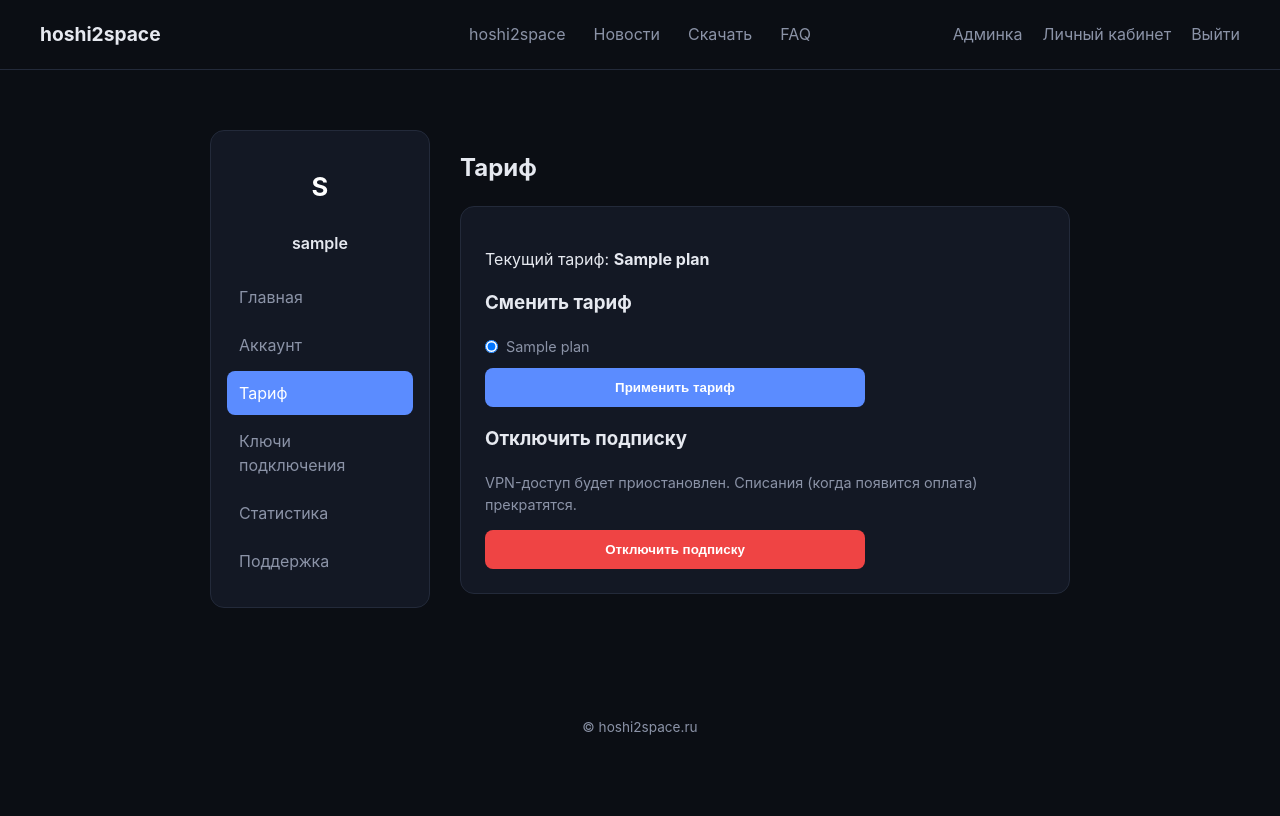
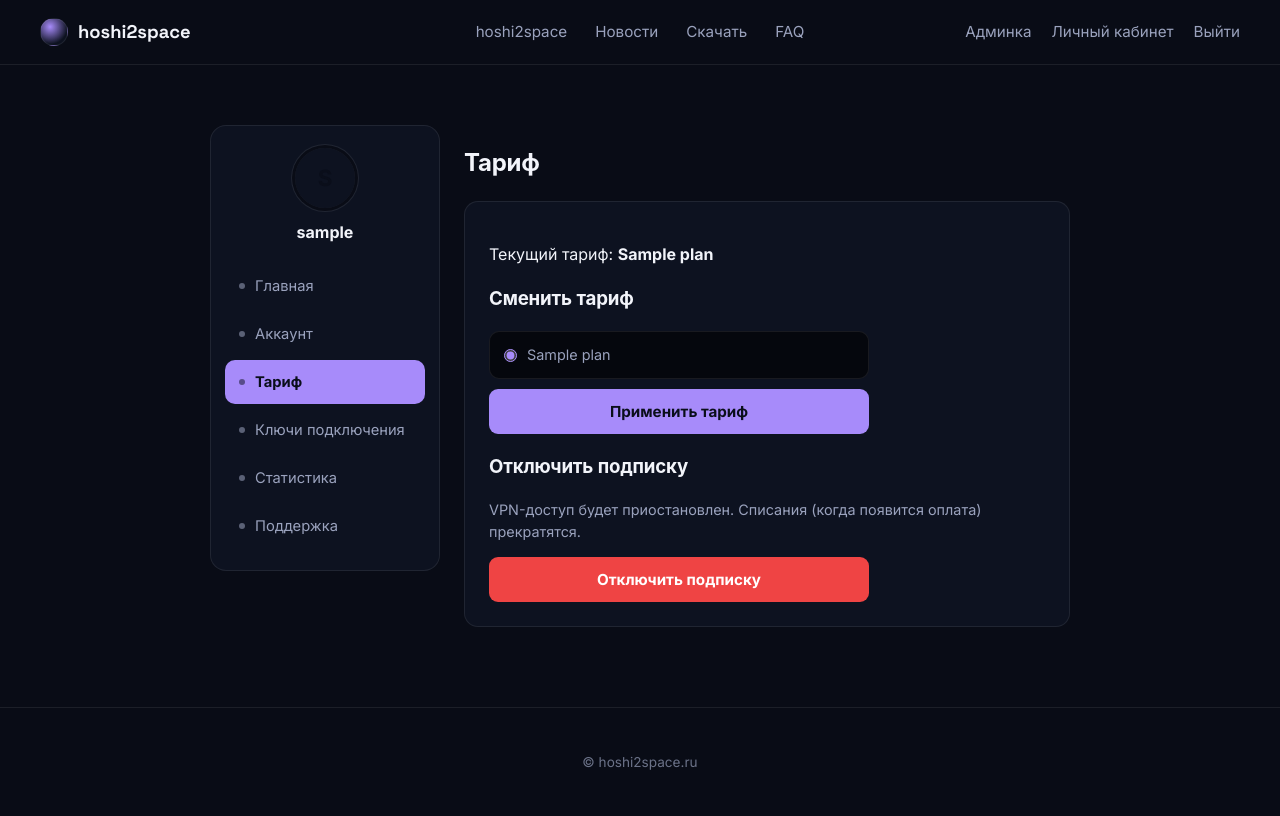
Before and after one commit to HoshiNoHito/hoshi2space_VPN, a FastAPI app: page /dashboard/plan in a window 1280 px wide. Before the commit the page ends 735 px from the top, so only its background shows below. Run offline with FastAPI, Linux system fonts and the light colour scheme; the visitor is signed in with stand-in values (Sample User, id 1); tables that the repository leaves empty hold one stand-in row (values such as "Sample post").

Commit message:
Add files via upload

```diff
--- a/app/static/style.css
+++ b/app/static/style.css
@@ -1,32 +1,71 @@
 :root {
-    --bg: #0b0e14;
-    --surface: #131824;
+    --bg: #090c16;
+    --surface: #0d1220;
     --border: #232a3a;
-    --text: #e6e9f0;
-    --muted: #8b93a7;
-    --accent: #5b8cff;
+    --border-soft: rgba(255,255,255,0.08);
+    --text: #f2f4fa;
+    --muted: #9aa2bd;
+    --muted-dim: #6b7288;
+    --accent: #a78bfa;
+    --accent-ink: #0a0e1a;
+    --teal: #5eead4;
+    --danger: #ef4444;
+    --danger-text: #ff6b6b;
+    --ok: #4ade80;
+    --font-head: "Space Grotesk", -apple-system, BlinkMacSystemFont, "Segoe UI", sans-serif;
+    --font-body: "Inter", -apple-system, BlinkMacSystemFont, "Segoe UI", Roboto, sans-serif;
+    --font-mono: "JetBrains Mono", ui-monospace, monospace;
 }
 
 * { box-sizing: border-box; }
 
 body {
     margin: 0;
-    font-family: -apple-system, BlinkMacSystemFont, "Segoe UI", Roboto, sans-serif;
+    font-family: var(--font-body);
     background: var(--bg);
     color: var(--text);
     line-height: 1.5;
 }
 
+h1, h2, h3, h4 { font-family: var(--font-head); font-weight: 700; letter-spacing: -0.01em; }
+
+/* --- Top nav --- */
 .nav {
     display: grid;
     grid-template-columns: 1fr auto 1fr;
     align-items: center;
-    padding: 20px 40px;
-    border-bottom: 1px solid var(--border);
+    padding: 18px 40px;
+    border-bottom: 1px solid var(--border-soft);
     gap: 20px;
+    position: sticky;
+    top: 0;
+    z-index: 20;
+    background: var(--bg);
 }
 
-.logo { font-weight: 700; font-size: 1.2rem; color: var(--text); text-decoration: none; justify-self: start; }
+.logo {
+    font-family: var(--font-head);
+    font-weight: 700;
+    font-size: 1.15rem;
+    color: var(--text);
+    text-decoration: none;
+    justify-self: start;
+    display: inline-flex;
+    align-items: center;
+    gap: 10px;
+}
+
+.logo::before {
+    content: '';
+    display: block;
+    width: 26px;
+    height: 26px;
+    border-radius: 50%;
+    background:
+        radial-gradient(circle at 35% 30%, var(--accent), transparent 70%),
+        var(--surface);
+    border: 1px solid var(--border-soft);
+}
 
 .nav-center {
     display: flex;
@@ -37,12 +76,14 @@ body {
 .nav-right {
     display: flex;
     gap: 20px;
+    align-items: center;
     justify-self: end;
 }
 
 nav a {
     color: var(--muted);
     text-decoration: none;
+    font-size: 0.95rem;
 }
 
 nav a:hover { color: var(--text); }
@@ -65,69 +107,77 @@ main {
     padding: 60px 20px;
 }
 
-.hero h1 { font-size: 2.4rem; margin-bottom: 10px; }
-.hero p { color: var(--muted); font-size: 1.1rem; max-width: 500px; }
+/* --- Hero / plans (index) --- */
+.hero h1 { font-size: 2.6rem; margin-bottom: 12px; line-height: 1.1; }
+.hero p { color: var(--muted); font-size: 1.1rem; max-width: 520px; }
 
 .cta {
     display: inline-block;
     margin-top: 24px;
     background: var(--accent);
-    color: #fff;
-    padding: 12px 28px;
+    color: var(--accent-ink);
+    padding: 14px 30px;
     border-radius: 10px;
     text-decoration: none;
-    font-weight: 600;
+    font-weight: 700;
 }
 
 .plans {
     display: grid;
     grid-template-columns: repeat(auto-fit, minmax(220px, 1fr));
-    gap: 20px;
+    gap: 18px;
     margin-top: 50px;
 }
 
 .plan-card {
     background: var(--surface);
-    border: 1px solid var(--border);
-    border-radius: 14px;
-    padding: 24px;
+    border: 1px solid var(--border-soft);
+    border-radius: 16px;
+    padding: 26px;
 }
 
-.plan-card h3 { margin-top: 0; }
+.plan-card h3 { margin-top: 0; font-size: 1.2rem; }
+.plan-card p { color: var(--teal); margin-bottom: 0; font-size: 0.9rem; }
 
-form {
-    max-width: 380px;
-}
+/* --- Forms (shared) --- */
+form { max-width: 380px; }
 
 label { display: block; margin-bottom: 6px; color: var(--muted); font-size: 0.9rem; }
 
-input, textarea {
+input, textarea, select {
     width: 100%;
-    padding: 10px 12px;
+    padding: 11px 14px;
     margin-bottom: 16px;
-    background: #0b0e14;
-    border: 1px solid var(--border);
-    border-radius: 8px;
+    background: #05070d;
+    border: 1px solid var(--border-soft);
+    border-radius: 9px;
     color: var(--text);
     font-family: inherit;
+    font-size: 0.95rem;
 }
+
+input:focus, textarea:focus, select:focus { outline: none; border-color: var(--accent); }
 
 button {
     width: 100%;
-    padding: 12px;
+    padding: 13px;
     background: var(--accent);
     border: none;
-    border-radius: 8px;
-    color: #fff;
-    font-weight: 600;
+    border-radius: 9px;
+    color: var(--accent-ink);
+    font-weight: 700;
     cursor: pointer;
+    font-family: inherit;
+    font-size: 0.95rem;
 }
 
-.error { color: #ff6b6b; margin-bottom: 16px; }
+button:hover { filter: brightness(1.08); }
+
+.error { color: var(--danger-text); margin-bottom: 16px; }
 
 .conn-card {
     background: var(--surface);
-    border: 1px solid var(--border);
+    border: 1px solid var(--border-soft);
     border-radius: 14px;
     padding: 20px;
     margin-bottom: 16px;
@@ -136,44 +186,43 @@ button {
 .conn-card code {
     display: block;
     word-break: break-all;
-    background: #0b0e14;
+    background: #05070d;
     padding: 10px;
     border-radius: 8px;
     margin: 10px 0;
     font-size: 0.85rem;
+    font-family: var(--font-mono);
 }
 
 footer {
     text-align: center;
-    color: var(--muted);
+    color: var(--muted-dim);
     padding: 30px;
     font-size: 0.85rem;
+    border-top: 1px solid var(--border-soft);
 }
 
 /* --- Формы регистрации/входа --- */
-:root {
-    --teal: #2dd4bf;
-}
-
 .auth-wrap {
     display: flex;
     justify-content: center;
-    padding-top: 20px;
+    padding-top: 40px;
 }
 
 .auth-card {
     background: var(--surface);
-    border: 1px solid var(--teal);
-    border-radius: 16px;
-    padding: 34px;
+    border: 1px solid var(--border-soft);
+    border-radius: 18px;
+    padding: 36px;
     max-width: 400px;
     width: 100%;
-    box-shadow: 0 0 0 1px rgba(45, 212, 191, 0.15), 0 0 40px rgba(45, 212, 191, 0.18);
+    box-shadow: 0 0 0 1px rgba(167, 139, 250, 0.12), 0 0 48px rgba(167, 139, 250, 0.14);
 }
 
 .auth-card h2 {
     margin-top: 0;
     text-align: center;
+    font-size: 1.4rem;
 }
 
 .field-icon-wrap {
@@ -220,53 +269,70 @@ footer {
     color: var(--muted);
     font-size: 0.9rem;
 }
-.auth-switch a { color: var(--teal); text-decoration: none; }
+.auth-switch a { color: var(--accent); text-decoration: none; font-weight: 600; }
 .auth-switch a:hover { text-decoration: underline; }
 
-/* --- Личный кабинет: layout с сайдбаром --- */
+/* --- Личный кабинет / админка: layout с сайдбаром --- */
 .db-layout {
     display: grid;
-    grid-template-columns: 220px 1fr;
-    gap: 30px;
+    grid-template-columns: 230px 1fr;
+    gap: 24px;
     align-items: start;
 }
 
 .db-sidebar {
     background: var(--surface);
-    border: 1px solid var(--border);
-    border-radius: 14px;
-    padding: 24px 16px;
+    border: 1px solid var(--border-soft);
+    border-radius: 16px;
+    padding: 22px 14px;
     text-align: center;
     position: sticky;
-    top: 20px;
+    top: 90px;
 }
 
 .db-avatar {
-    width: 64px;
-    height: 64px;
+    width: 60px;
+    height: 60px;
     border-radius: 50%;
     display: flex;
     align-items: center;
     justify-content: center;
-    font-size: 1.6rem;
+    font-size: 1.4rem;
     font-weight: 700;
-    color: #fff;
+    color: var(--accent-ink);
     margin: 0 auto 12px auto;
+    box-shadow: 0 0 0 3px var(--bg), 0 0 0 4px var(--border-soft);
 }
 
-.db-nickname { font-weight: 600; margin-bottom: 20px; word-break: break-word; }
+.db-nickname { font-weight: 700; margin-bottom: 20px; word-break: break-word; }
 
 .db-nav { display: flex; flex-direction: column; gap: 4px; text-align: left; }
 
 .db-nav a {
-    padding: 10px 12px;
-    border-radius: 8px;
+    padding: 11px 14px;
+    border-radius: 10px;
     color: var(--muted);
     text-decoration: none;
+    font-size: 0.92rem;
+    display: flex;
+    align-items: center;
+}
+
+.db-nav a::before {
+    content: '';
+    display: inline-block;
+    width: 6px;
+    height: 6px;
+    border-radius: 50%;
+    background: currentColor;
+    opacity: 0.55;
+    margin-right: 10px;
+    flex-shrink: 0;
 }
 
 .db-nav a:hover { background: rgba(255,255,255,0.04); color: var(--text); }
-.db-nav a.active { background: var(--accent); color: #fff; }
+.db-nav a.active { background: var(--accent); color: var(--accent-ink); font-weight: 700; }
+.db-nav a.active::before { background: var(--accent-ink); opacity: 0.5; }
 
 .db-mobile-toggle { display: none; }
 
@@ -274,32 +340,32 @@ footer {
 
 .db-card {
     background: var(--surface);
-    border: 1px solid var(--border);
+    border: 1px solid var(--border-soft);
     border-radius: 14px;
     padding: 24px;
     margin-bottom: 20px;
 }
 
 .db-muted { color: var(--muted); font-size: 0.9rem; }
-.hint-ok { color: #4ade80; margin-bottom: 12px; }
+.hint-ok { color: var(--ok); margin-bottom: 12px; }
 
 .cta-big {
     display: block;
     text-align: center;
-    font-size: 1.1rem;
+    font-size: 1.05rem;
     padding: 18px;
 }
 
 /* --- Трафик-бар --- */
 .traffic-bar {
-    background: #0b0e14;
-    border: 1px solid var(--border);
+    background: #05070d;
+    border: 1px solid var(--border-soft);
     border-radius: 8px;
-    height: 14px;
+    height: 12px;
     overflow: hidden;
-    margin: 10px 0 6px 0;
+    margin: 10px 0 8px 0;
 }
-.traffic-bar-fill { height: 100%; background: var(--teal, #2dd4bf); }
+.traffic-bar-fill { height: 100%; background: var(--teal); }
 .traffic-label { color: var(--muted); font-size: 0.85rem; }
 
 /* --- Аватар: выбор цвета --- */
@@ -312,28 +378,43 @@ footer {
     border-radius: 50%;
     cursor: pointer;
     border: 2px solid transparent;
+    transition: transform 0.15s ease;
 }
+.avatar-swatch:hover { transform: scale(1.08); }
 .avatar-option input:checked + .avatar-swatch { border-color: #fff; }
 
 /* --- Тариф --- */
-.plan-option { display: flex; align-items: center; gap: 8px; margin-bottom: 10px; cursor: pointer; }
-.plan-option input { width: auto; margin: 0; }
+.plan-option {
+    display: flex;
+    align-items: center;
+    gap: 10px;
+    margin-bottom: 10px;
+    cursor: pointer;
+    padding: 12px 14px;
+    background: #05070d;
+    border: 1px solid var(--border-soft);
+    border-radius: 10px;
+}
+.plan-option input { width: auto; margin: 0; accent-color: var(--accent); }
 
-.btn-danger { background: #ef4444; }
-.btn-danger:hover { background: #dc2626; }
+.btn-danger { background: var(--danger); color: #fff; }
+.btn-danger:hover { background: #dc2626; filter: none; }
 
 /* --- Ключи подключения: замыленные до клика --- */
 .key-row { display: flex; gap: 24px; flex-wrap: wrap; align-items: flex-start; }
-.key-qr-wrap { position: relative; cursor: pointer; flex-shrink: 0; }
+.key-qr-wrap { position: relative; cursor: pointer; flex-shrink: 0; border-radius: 12px; overflow: hidden; }
+.key-qr-wrap img { display: block; border-radius: 12px; }
 .key-text-wrap { flex: 1; min-width: 250px; }
 .key-text { position: relative; cursor: pointer; }
 .key-text code {
     display: block;
     word-break: break-all;
-    background: #0b0e14;
-    padding: 10px;
-    border-radius: 8px;
+    background: #05070d;
+    padding: 12px;
+    border-radius: 9px;
     font-size: 0.85rem;
+    font-family: var(--font-mono);
+    color: var(--muted);
     margin-bottom: 10px;
 }
 
--- a/app/templates/base.html
+++ b/app/templates/base.html
@@ -4,6 +4,8 @@
     <meta charset="UTF-8">
     <meta name="viewport" content="width=device-width, initial-scale=1.0">
     <title>{% block title %}VPN Service{% endblock %}</title>
+    <link rel="preconnect" href="https://fonts.googleapis.com">
+    <link href="https://fonts.googleapis.com/css2?family=Space+Grotesk:wght@600;700&family=Inter:wght@400;500;600;700&family=JetBrains+Mono:wght@500&display=swap" rel="stylesheet">
     <link rel="stylesheet" href="/static/style.css">
 </head>
 <body>
--- a/app/templates/login.html
+++ b/app/templates/login.html
@@ -13,7 +13,7 @@
     <label for="password">Пароль</label>
     <div class="field-icon-wrap">
         <input type="password" id="password" name="password" required>
-        <span class="toggle-eye" onclick="togglePw('password', this)">👁</span>
+        <span class="toggle-eye" onclick="togglePw('password', this)">Показать</span>
     </div>
 
     <button type="submit">Войти</button>
--- a/app/templates/register.html
+++ b/app/templates/register.html
@@ -18,7 +18,7 @@
     <label for="password">Пароль</label>
     <div class="field-icon-wrap">
         <input type="password" id="password" name="password" required minlength="8" autocomplete="new-password">
-        <span class="toggle-eye" onclick="togglePw('password', this)">👁</span>
+        <span class="toggle-eye" onclick="togglePw('password', this)">Показать</span>
     </div>
     <ul class="password-rules" id="password-rules">
         <li id="rule-len">Не менее 8 символов</li>
@@ -30,7 +30,7 @@
     <label for="password_confirm">Повторите пароль</label>
     <div class="field-icon-wrap">
         <input type="password" id="password_confirm" name="password_confirm" required minlength="8" autocomplete="new-password">
-        <span class="toggle-eye" onclick="togglePw('password_confirm', this)">👁</span>
+        <span class="toggle-eye" onclick="togglePw('password_confirm', this)">Показать</span>
     </div>
     <p class="field-hint" id="confirm-hint"></p>
 
```
Also changed, not shown: other parts of app/static/style.css (+41 -41 lines).
